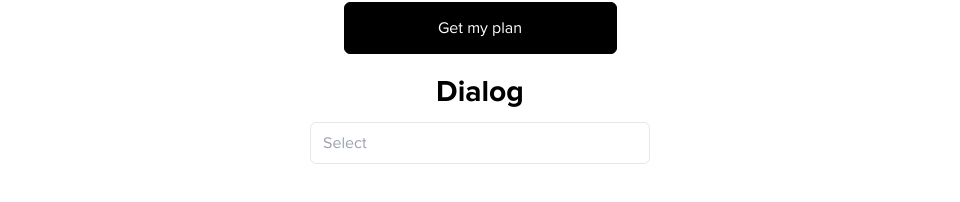
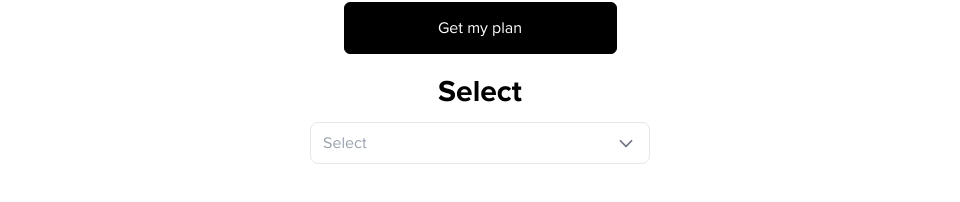
Before and after one commit to Ilexander/ab-test, a Nuxt app: page / in a window 1280 px wide. Shown: the part 322-524 px from the top of the page, without its empty margins (160-1120 px from the left). Built offline with nearby package versions, Linux system fonts and the light colour scheme.

Commit message:
fix(select): add active state

```diff
--- a/app.vue
+++ b/app.vue
@@ -54,9 +54,8 @@
         </div>
       </UiDialog>
     </div>
-    <h2 class="mb-3 text-3xl mt-5 font-bold">Dialog</h2>
+    <h2 class="mb-3 text-3xl mt-5 font-bold">Select</h2>
     <div class="flex items-center w-full justify-center">
-      {{ selectValue }}
       <UiSelect v-model="selectValue">
         <template #default>
           <UiSelectOption v-for="(option, index) in options" :value="option.id" :label="option.label" :key="index" />
@@ -85,6 +84,14 @@ const options = [
     label: 'Test',
     id: 'test',
   },
+  {
+    label: 'Test1',
+    id: 'test1',
+  },
+  {
+    label: 'Test2',
+    id: 'test2',
+  },
 ];
 
 const handleClick = () => {
--- a/components/UI/dialog/ui-dialog.vue
+++ b/components/UI/dialog/ui-dialog.vue
@@ -22,7 +22,7 @@ import { computed } from 'vue';
 const props = defineProps({
   visible: { type: Boolean, default: () => false },
   title: { type: String, default: () => '' },
-  size: { type: String, default: () => '' }, // Size like width in tailwind
+  size: { type: String, default: () => 'w-7/12' }, // Size like width in tailwind
 });
 
 const formatedSize = computed(() => `lg:${props.size}`);
--- /dev/null
+++ b/components/UI/icons/icon-check.vue
@@ -0,0 +1,5 @@
+<template>
+<svg width="16" height="12" viewBox="0 0 16 12" fill="none" xmlns="http://www.w3.org/2000/svg">
+<path d="M0.169604 7.61302L4.35316 12L15.7948 1.74062C16.0537 1.5084 16.0699 1.1165 15.8304 0.865435C15.5909 0.614365 15.1868 0.599073 14.9279 0.831295L4.42393 10.25L1.10731 6.77233C0.867842 6.52126 0.464086 6.50597 0.205181 6.73784C-0.053723 6.97006 -0.0698643 7.36196 0.169604 7.61302Z" fill="white"/>
+</svg>
+</template>
--- /dev/null
+++ b/components/UI/icons/icon-chevron.vue
@@ -0,0 +1,5 @@
+<template>
+    <svg width="14" height="9" viewBox="0 0 14 9" fill="none" xmlns="http://www.w3.org/2000/svg">
+    <path fill-rule="evenodd" clip-rule="evenodd" d="M0.778379 1.15338C1.10788 0.823874 1.64212 0.823874 1.97162 1.15338L7 6.18176L12.0284 1.15338C12.3579 0.823874 12.8921 0.823874 13.2216 1.15338C13.5511 1.48288 13.5511 2.01712 13.2216 2.34662L7.59662 7.97162C7.26712 8.30113 6.73288 8.30113 6.40338 7.97162L0.778379 2.34662C0.448874 2.01712 0.448874 1.48288 0.778379 1.15338Z" fill="#6C727F"/>
+    </svg>
+</template>
--- a/components/UI/select/components/option/ui-select-option.vue
+++ b/components/UI/select/components/option/ui-select-option.vue
@@ -1,6 +1,6 @@
 <template>
-    <div @click="handleClick">
-        <slot>{{ optionTitle }}</slot>
+    <div class="ui-select__item flex items-center justify-between transition-all hover:bg-gray-50 cursor-pointer py-2 px-3" :class="activeStateStyles" @click="handleClick">
+        <slot>{{ optionTitle }}</slot> <IconCheck v-if="isOptionActive" />
     </div>
 </template>
 
@@ -8,29 +8,48 @@
 import {
   getCurrentInstance, computed, onMounted,
 } from 'vue';
+import IconCheck from '~/components/UI/icons/icon-check.vue';
 
 const props = defineProps({
   label: { type: String, default: () => '' },
   value: { type: String, default: () => '' },
 });
 
+const selectInstance = getCurrentInstance().parent;
 const optionTitle = computed(() => props?.label || props.value);
 const optionValue = computed(() => props?.value || props.label);
 
-const instance = getCurrentInstance().parent;
+const selectValue = computed(() => selectInstance.props.modelValue);
+
+const isOptionActive = computed(() => optionValue.value === selectValue.value);
+
+const activeStateStyles = computed(() => (isOptionActive.value ? 'bg-futura-500 text-white pointer-events-none' : ''));
 
 onMounted(() => {
-//   console.log(instance);
+  // console.log(selectInstance);
 });
 
 const handleClick = () => {
-  const { updateValue } = instance.devtoolsRawSetupState;
+  const { updateValue } = selectInstance.devtoolsRawSetupState;
 
   updateValue(optionValue);
 };
 
 </script>
 
-<style lang="scss" scoped>
+<style lang="scss">
+.ui-select__list {
+
+  .ui-select__item {
+
+    &:not(:first-child) {
+      border-top: 1px solid #eee
+    }
+
+    &:last-child {
+      border-radius: 0px 0px 6px 6px;
+    }
+  }
+}
 
 </style>
--- a/components/UI/select/ui-select.vue
+++ b/components/UI/select/ui-select.vue
@@ -1,11 +1,12 @@
 <template>
-    <div class="w-full max-w-[340px]">
-        <div ref="selectButton" class="w-full border py-2 px-3 bg-white" @click="handleClick" :class="{'!rounded-t-lg': dialogVisible, 'rounded-md': !dialogVisible}">
+    <div class="ui-select w-full max-w-[340px]">
+        <div ref="selectButton" class="w-full relative border py-2 px-3 pr-9 bg-white hover:bg-gray-50 cursor-pointer transition-all" @click="handleClick" :class="buttonStateStyles">
           <div class="text-gray-400" v-if="!currentValue">{{ placeholder }}</div>
           <div class="text-black" v-else>{{ buttonLabel }}</div>
+          <IconChevron class="absolute" :class="chevronStateStyle" />
         </div>
         <teleport to='body'>
-            <div v-show="dialogVisible" class="fixed py-2 px-3 bg-white border rounded-b-lg" ref="selectList">
+            <div v-show="showDropdown" class="ui-select__list fixed bg-white border rounded-b-lg" ref="selectList">
                 <slot />
             </div>
         </teleport>
@@ -16,6 +17,7 @@
 import {
   ref, onMounted, onBeforeUnmount, getCurrentInstance, watch, computed,
 } from 'vue';
+import IconChevron from '../icons/icon-chevron.vue';
 
 // eslint-disable-next-line no-unused-vars
 const props = defineProps({
@@ -27,9 +29,11 @@ const currentValue = ref(null);
 const buttonLabel = computed(() => currentValue.value?.id || currentValue.value?.label);
 const instance = getCurrentInstance();
 const emits = defineEmits(['update:modelValue']);
-const dialogVisible = ref(false);
+const showDropdown = ref(false);
 const selectList = ref(null);
 const selectButton = ref(null);
+const buttonStateStyles = computed(() => (showDropdown.value ? 'rounded-t-lg' : 'rounded-lg'));
+const chevronStateStyle = computed(() => (showDropdown.value ? 'top-4 right-4 rotate-180' : 'top-4 right-4'));
 
 const listElement = () => selectList.value;
 const buttonElement = () => selectButton.value;
@@ -82,7 +86,7 @@ const listBind = () => {
 };
 
 const handleClick = () => {
-  dialogVisible.value = !dialogVisible.value;
+  showDropdown.value = !showDropdown.value;
 
   listBind();
 };
@@ -90,6 +94,7 @@ const handleClick = () => {
 // eslint-disable-next-line no-unused-vars
 const updateValue = ({ value }) => {
   emits('update:modelValue', value);
+  showDropdown.value = !showDropdown.value;
 };
 
 watch(
@@ -113,5 +118,4 @@ onBeforeUnmount(() => {
 </script>
 
 <style lang="scss" scoped>
-
 </style>
```
